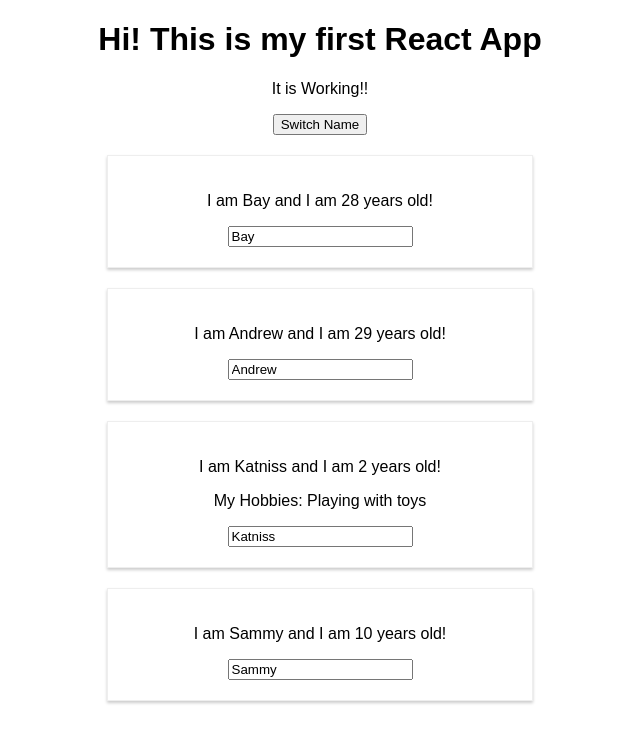
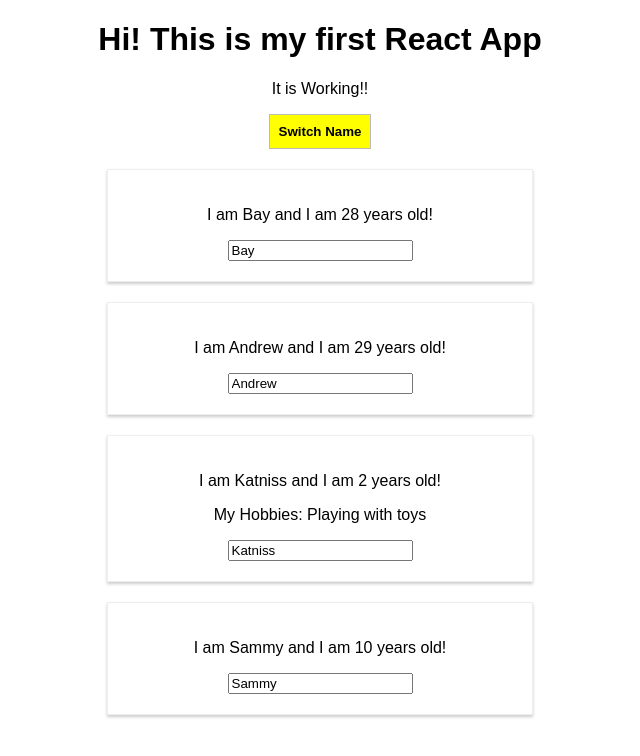
Before and after one commit to BayLadyCoder/learningReact, a React (Create React App) app in the folder myFirstReactApp/: page / in a window 1280 px wide. Shown: the top 756 px of the page, without its empty margins (320-960 px from the left). Built offline with nearby package versions, Linux system fonts and the light colour scheme.

Commit message:
Styled button using Javascript in the render method in App.js.

```diff
--- a/myFirstReactApp/src/App.js
+++ b/myFirstReactApp/src/App.js
@@ -42,11 +42,22 @@ class App extends Component {
   }
 
   render() {
+
+    const style = {
+      backgroundColor: 'yellow',
+      border: '1px solid #bbb',
+      padding: '9px',
+      fontWeight: 'bold'
+    };
+
+
     return (
       <div className="App">
         <h1>Hi! This is my first React App</h1>
         <p>It is Working!!</p>
-        <button onClick={this.switchNameHandler.bind(this, "Rachada!!!")}>Switch Name</button>
+        <button
+        style={style}
+        onClick={this.switchNameHandler.bind(this, "Rachada!!!")}>Switch Name</button>
         <Person
         name={this.state.person[0].name}
         age={this.state.person[0].age}
```
